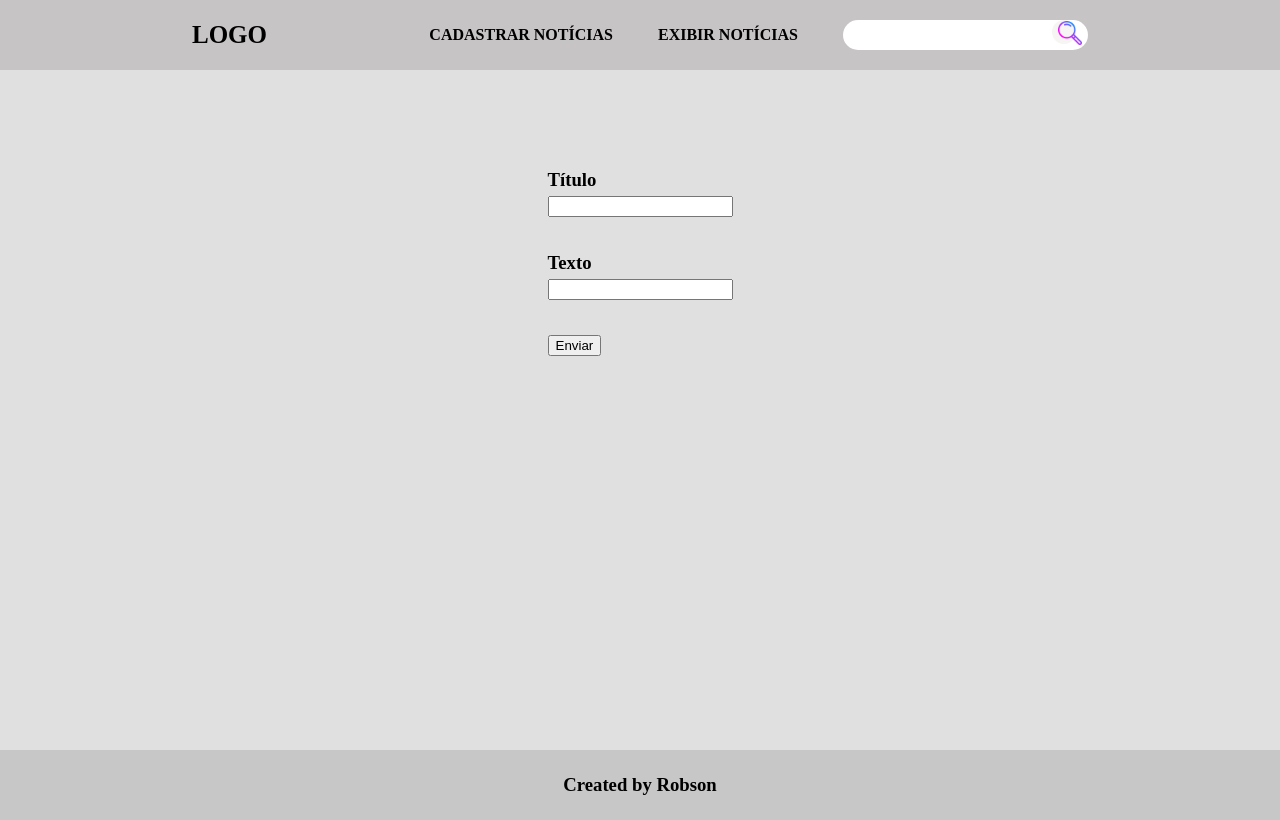
After one commit to Robson-Ribeiro/devmedia-challenge, a Node server app: page /post/new in a window 1280 px wide. The commit adds this page. Run offline with Node 20, Linux system fonts and the light colour scheme; some libraries are stand-ins or nearby versions.

Commit message:
postForm and showPost features

```diff
--- a/server/src/controller/postController.js
+++ b/server/src/controller/postController.js
@@ -1,66 +1,16 @@
 import PostModel from '../models/PostModel.js';
-/*
-class PostController {
 
-    async createPost(req, res) {
-        try {
-            const post = await PostModel.create({ req.body });
-            return res.status(200).redirect('/');
-        } catch (error) {
-            console.log(error.message);
-            return res.render('error');
-        }
-    }
-
-    async updatePost(req, res) {
-        try {
-            const id = req.params.id;
-            if(!id) return res.render('error');
-            const updatedPost = await PostModel.findByIdAndUpdate(id, req.body, { new: true });
-            if(!updatedPost) return res.render('error');
-            return res.status(200).redirect('/');
-        } catch (error) {
-            console.log(error.message);
-            return res.render('error');
-        }
-    }
-
-    async searchPost(req, res) {
-        try {
-            const searchContent = req.body.search;
-            if(!searchContent) return res.render('error');
-            const posts = await PostModel.find({ title: /searchContent/i, text: /searchContent/i });
-            if(!posts) return res.render('index');
-            return res.status(200).render('index', { posts });
-        } catch (error) {
-            console.log(error.message);
-            return res.render('error');
-        }
-    }
-
-
-    async test(req, res) {
-        try {
-            const post = await PostModel.create({ title: "Olá Mundo!", text: "Lorem ipsum dolum sit amdsalfsadlçfkjal asldfkjasd 2l3kjsaldf asdflk jasdfaksl dasldf kjsadflkj asdfa sdklsodfkçjlsadfl sadf sadf laksdfjkl asdfa sdfajsldf asdf asdlfkjasdlfjasdlfk sldakfj a" });
-            const post2 = await PostModel.create({ title: "Olá Mundo!", text: "Lorem ipkfj a" });
-            const post3 = await PostModel.create({ title: "Olá Mundo!", text: "Lorem ipsum dolum sit amdsalfsadlçfkjal asldfkjasd 2l3kjsaldf asdflk jasdfaksl dasldf kjsadflkj asdfa sdklsodfkçjlsadfl sadjasdlfjasdlfk sldakfj a" });
-            return res.status(200).redirect('/');
-        } catch (error) {
-            console.log(error.message);
-            return res.render('error');
-        }
-    }
+export function newPost(req, res) {
+    res.status(200).render('postForm');
 }
 
-export default PostController;
-*/
 
 
 export async function createPost(req, res) {
     try {
         const postBody = req.body;
         if(!postBody) return res.render('error');
-        const post = await PostModel.create({ postBody });
+        const post = await PostModel.create( postBody );
         return res.status(200).redirect('/');
     } catch (error) {
         console.log(error.message);
@@ -101,12 +51,13 @@ export async function searchPost(req, res) {
     }
 }
 
-export async function test(req, res) {
+export async function showPost(req, res) {
+    const { id } = req.params;
+    if(!id) return res.render('error');
     try {
-        const post = await PostModel.create({ title: "Olá Mundo!", text: "Lorem ipsum dolum sit amdsalfsadlçfkjal asldfkjasd 2l3kjsaldf asdflk jasdfaksl dasldf kjsadflkj asdfa sdklsodfkçjlsadfl sadf sadf laksdfjkl asdfa sdfajsldf asdf asdlfkjasdlfjasdlfk sldakfj a" });
-        const post2 = await PostModel.create({ title: "Olá Mundo!", text: "Lorem ipkfj a" });
-        const post3 = await PostModel.create({ title: "Olá Mundo!", text: "Lorem ipsum dolum sit amdsalfsadlçfkjal asldfkjasd 2l3kjsaldf asdflk jasdfaksl dasldf kjsadflkj asdfa sdklsodfkçjlsadfl sadjasdlfjasdlfk sldakfj a" });
-        return res.status(200).redirect('/');
+        const post = await PostModel.findById(id);
+        if(!post) return res.status(200).render('index');
+        return res.status(200).render('showPost', { post });
     } catch (error) {
         console.log(error.message);
         return res.render('error');
--- a/server/src/views/css/styles.css
+++ b/server/src/views/css/styles.css
@@ -21,6 +21,7 @@
 .logo {
     margin-left: 15%;
     font-weight: bold;
+    font-size: 25px;
 }
 
 .navFunctions {
@@ -71,6 +72,9 @@
     border: none;
     background-color: rgb(247, 245, 244);
 }
+.divFormSearch button:hover {
+    cursor: pointer;
+}
 
 .footer {
     position: relative;
@@ -85,14 +89,16 @@
 }
 
 .main-container {
-    height: 100vh;
-    width: 100vw;
+    min-height: 100vh;
+    height: 100%;
+    width: 100%;
     display: flex;
     flex-direction: column;
     justify-content: flex-start;
     align-items: center;
     background-color: rgb(224, 224, 224);
     padding-top: 3%;
+    padding-bottom: 3%;
 }
 
 .navSpacing {
@@ -103,15 +109,56 @@
 
 .posts-container {
     display: flex;
-    justify-content: space-between;
+    justify-content: flex-start;
     flex-wrap: wrap;
     height: 100%;
     width: 50%;
+
 }
 
 .post {
     background-color: white;
-    height: 30%;
+    height: 230px;
     width: 20%;
-    padding: 20px
+    padding: 20px;
+    margin: 10px 20px;
+    overflow: hidden;
 }
+
+.post h4 {
+    margin-bottom: 10px;
+}
+
+.post a {
+    text-decoration: none;
+}
+
+.mainFormContainer {
+    height: 85vh;
+    width: 100vw;
+    display: flex;
+    flex-direction: column;
+    flex-wrap: nowrap;
+    align-items: center;
+    justify-content: flex-start;
+    background-color: rgb(224, 224, 224);
+}
+
+.postForm {
+    display: flex;
+    flex-direction: column;
+    flex-wrap: nowrap;
+    align-items: center;
+    justify-content: center;
+    margin-top: 5%;
+}
+
+.postForm label,
+.postForm button {
+    align-self: flex-start;
+    margin: 35px 0 5px 0;
+}
+
+.postForm button:hover {
+    cursor: pointer;
+}
--- a/server/src/views/includes/head.ejs
+++ b/server/src/views/includes/head.ejs
@@ -4,7 +4,7 @@
     <meta charset="UTF-8">
     <meta name="viewport" content="width=device-width, initial-scale=1.0">
 
-    <link href="../styles.css" rel="stylesheet">
+    <link href="../../styles.css" rel="stylesheet">
 
     <title>Desafio DevMedia</title>
 </head>
--- a/server/src/views/includes/nav.ejs
+++ b/server/src/views/includes/nav.ejs
@@ -4,8 +4,8 @@
     </div>
 
     <div class="navFunctions">
-        <a href="/" class="navNoticias">CADASTRAR NOTICIAS</a>
-        <a href="/" class="navNoticias">EXIBIR NOTICIAS</a>
+        <a href="/post/new" class="navNoticias">CADASTRAR NOTÍCIAS</a>
+        <a href="/" class="navNoticias">EXIBIR NOTÍCIAS</a>
         <div class="divFormSearch">
             <form action="/post/search" method="post" class="searchForm">
                 <input type="text" name="search">
--- a/server/src/views/index.ejs
+++ b/server/src/views/index.ejs
@@ -9,6 +9,7 @@
                 <div class="post">
                     <h4><%= post.title %></h4>
                     <p><%= post.text %></p>
+                    <a href="/post/show/<%= post._id %>">Acessar</a>
                 </div>
             <% }); %>
         </div>
@@ -20,5 +21,4 @@
 </div>
 
 
-
 <%- include('includes/footer') %>
--- /dev/null
+++ b/server/src/views/postForm.ejs
@@ -0,0 +1,14 @@
+<%- include('includes/head') %>
+<%- include('includes/nav') %>
+
+<div class="mainFormContainer">
+    <form action="/post/create" method="POST" class="postForm">
+        <label for="input"> <h3> Título </h3> </label>
+        <input type="text" name="title">
+        <label for="input"> <h3> Texto </h3> </label>
+        <input type="text" name="text">
+        <button type="submit">Enviar</button>
+    </form>
+</div>
+
+<%- include('includes/footer') %>
```
Also changed, not shown: server/src/routes/postRoutes.js (+3 -4 lines), server/src/views/showPost.ejs (added, +12 -0 lines).
